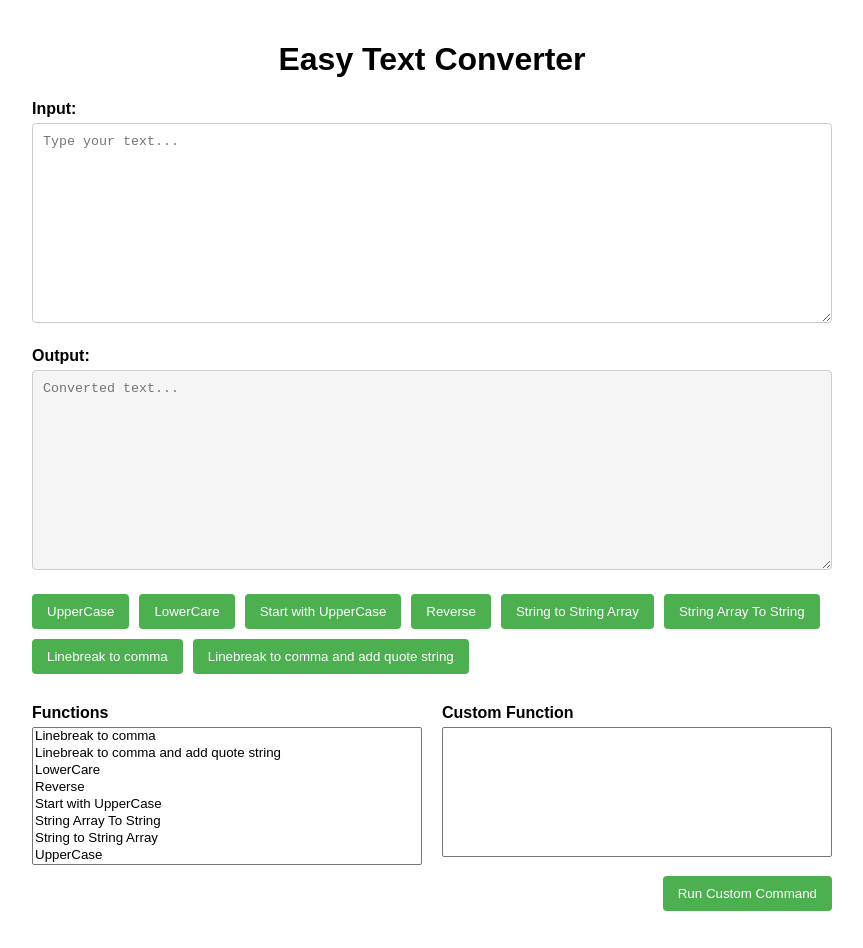
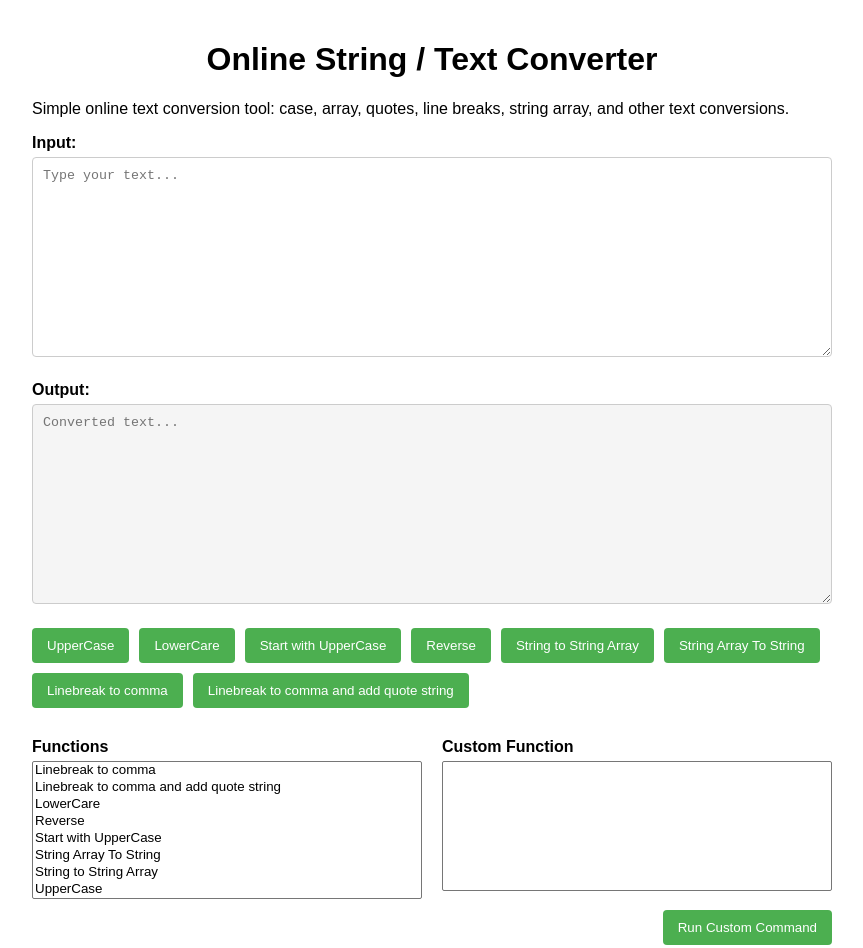
Before and after one commit to csuzlee/stringconverter, a plain HTML site: page index.html in a window 1280 px wide. Shown: the whole page, without its empty margins (208-1071 px from the left). Drawn offline with Linux system fonts and the light colour scheme.

Commit message:
SEO beállítások

```diff
--- a/index.html
+++ b/index.html
@@ -3,7 +3,16 @@
 <head>
     <meta charset="UTF-8">
     <meta name="viewport" content="width=device-width, initial-scale=1.0">
-    <title>Easy Text Converter</title>
+    <title>Online String / Text Converter</title>
+    <meta name="description" content="Simple online text conversion tool: case, array, quotes, line breaks, string array, and other text conversions.">
+    <meta name="keywords" content="text converter, string converter, text converter, online, Hungarian, uppercase, lowercase, line break, quotation marks, array">
+    <meta property="og:title" content="Online String / Text Converter">
+    <meta property="og:description" content="Simple online text conversion tool: case, array, quotes, line breaks, string array, and other text conversions.">
+    <meta property="og:type" content="website">
+    <meta property="og:url" content="https://textconverter.csuzlee.hu/">
+    <meta property="og:image" content="https://textconverter.csuzlee.hu//og-image.png">
+    <meta name="twitter:card" content="summary_large_image">
+    <link rel="icon" href="favicon.ico">
     <style>
         body {
             font-family: Arial, sans-serif;
@@ -47,8 +56,10 @@
     </style>
 </head>
 <body>
-    <h1 style="text-align: center;">Easy Text Converter</h1>
-
+    <header>
+        <h1 style="text-align: center;">Online String / Text Converter</h1>
+        <p>Simple online text conversion tool: case, array, quotes, line breaks, string array, and other text conversions.</p>
+    </header>
     <div>
         <label for="InputBox">Input:</label>
         <textarea id="InputBox" class="text-box" placeholder="Type your text..."></textarea>
```
Also changed, not shown: favicon.ico (added).
